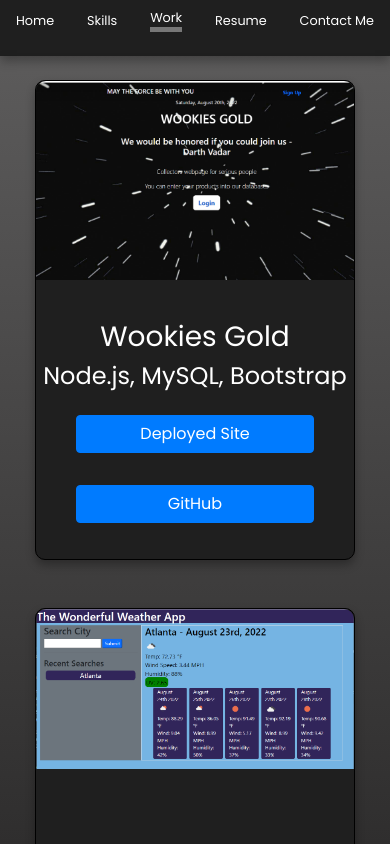
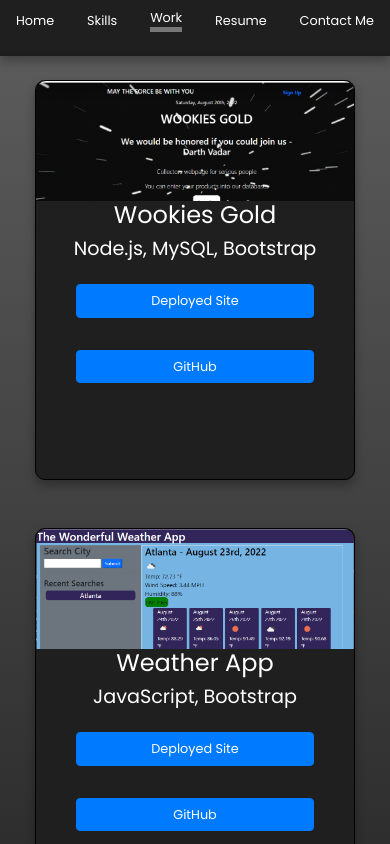
Before and after one commit to huntersteffner/Portfolio-with-React, a React (Create React App) app in the folder portfolio-with-react/: page /Portfolio-with-React/work in a window 390 px wide. Shown: the top 844 px of the page. Built offline with nearby package versions, Linux system fonts and the light colour scheme.

Commit message:
Fixed sizing on projects page

```diff
--- a/portfolio-with-react/src/App.css
+++ b/portfolio-with-react/src/App.css
@@ -115,10 +115,19 @@
   background-color: var(--dark-bg-color);
   border: black 1px solid;
   width: 20rem;
-  height: 30rem;
+  height: 25rem;
   margin: 1.5rem;
   border-radius: 10px;
   box-shadow: var(--box-shadow);
+}
+.project-card h3 {
+  font-size: 1.5rem;
+}
+.project-card h4 {
+  font-size: 1.3rem;
+}
+.project-card a {
+  font-size: 1rem;
 }
 .project-img-container {
   width: 100%;
@@ -182,6 +191,9 @@
   #nav {
     font-size: .8rem;
   }
+  #footer {
+    font-size: .8rem;
+  }
   .home-container {
     flex-direction: column;
   }
@@ -224,4 +236,19 @@
   .form-container {
     height: 75vh;
   }
+  .project-card h3{
+    font-size: 1.5rem;
+  }
+  .project-card h4{
+    font-size: 1.2rem;
+  }
+  .project-card a{
+    font-size: .8rem;
+  }
+  .project-img-container {
+    height: 30%;
+  }
 }
+@media (max-width: 400px) {
+
+}
```
